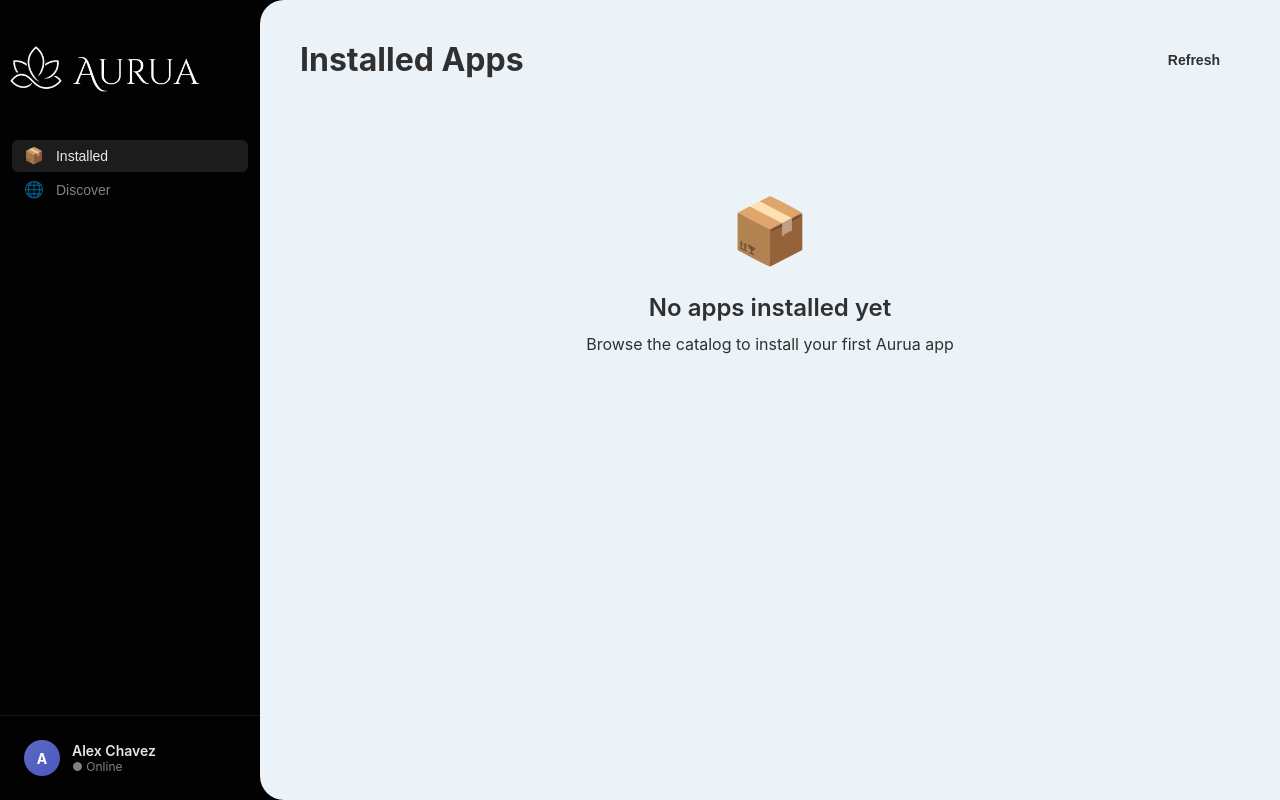
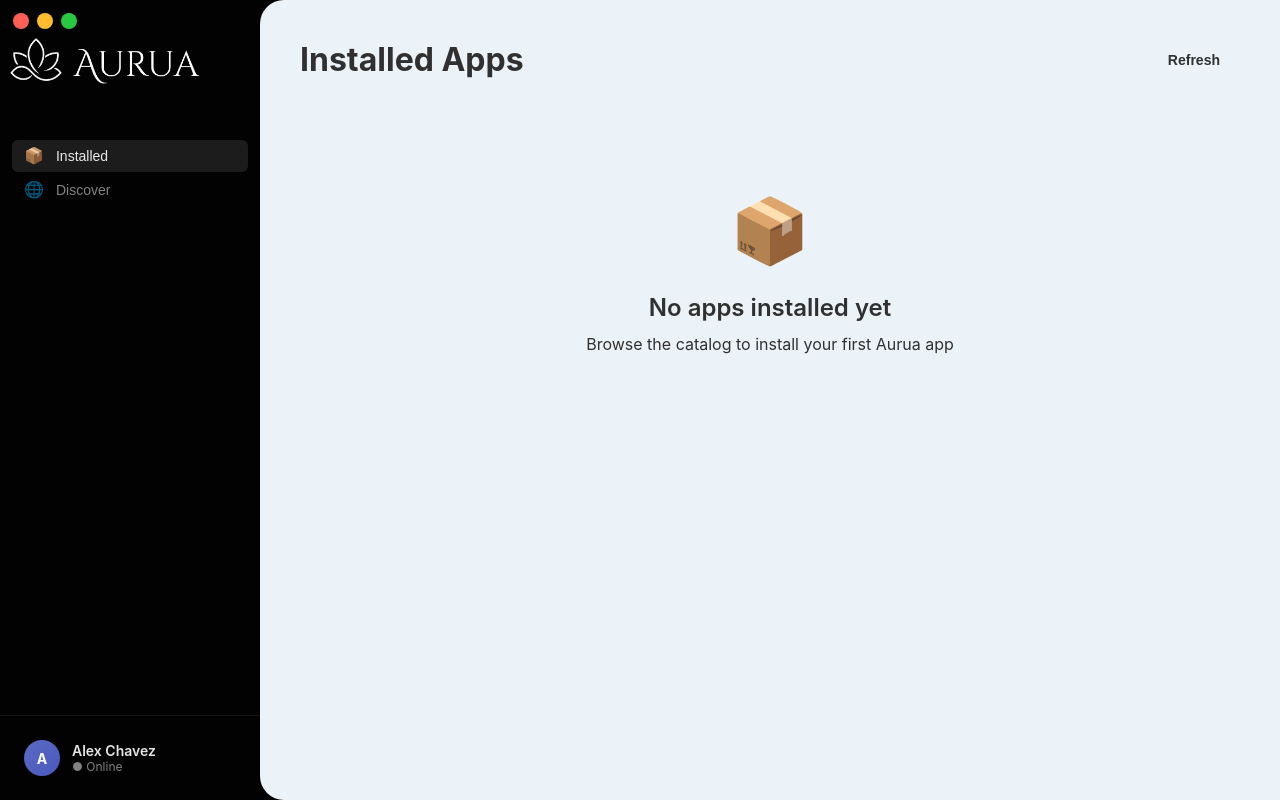
Before and after one commit to AuruaHQ/aurua-dock, a React (Vite) app: page / in a window 1280 px wide. Built offline with nearby package versions, Linux system fonts and the light colour scheme.

Commit message:
Make traffic lights bigger (16px) and move logo to very top

```diff
--- a/src/components/Logo/Logo.css
+++ b/src/components/Logo/Logo.css
@@ -1,6 +1,6 @@
 .logo {
   position: absolute;
-  top: 8px;
+  top: 0px;
   left: 0;
   width: 260px;
   display: flex;
--- a/src/components/TitleBar/TitleBar.tsx
+++ b/src/components/TitleBar/TitleBar.tsx
@@ -1,9 +1,10 @@
+import { TrafficLights } from '../TrafficLights/TrafficLights';
 import './TitleBar.css';
 
 export function TitleBar() {
   return (
     <div className="titlebar">
-      {/* macOS native traffic lights */}
+      <TrafficLights />
     </div>
   );
 }
--- a/src/components/TrafficLights/TrafficLights.css
+++ b/src/components/TrafficLights/TrafficLights.css
@@ -9,8 +9,8 @@
 }
 
 .traffic-light {
-  width: 14px;
-  height: 14px;
+  width: 16px;
+  height: 16px;
   border-radius: 50%;
   cursor: pointer;
   transition: opacity 0.15s ease;
```
